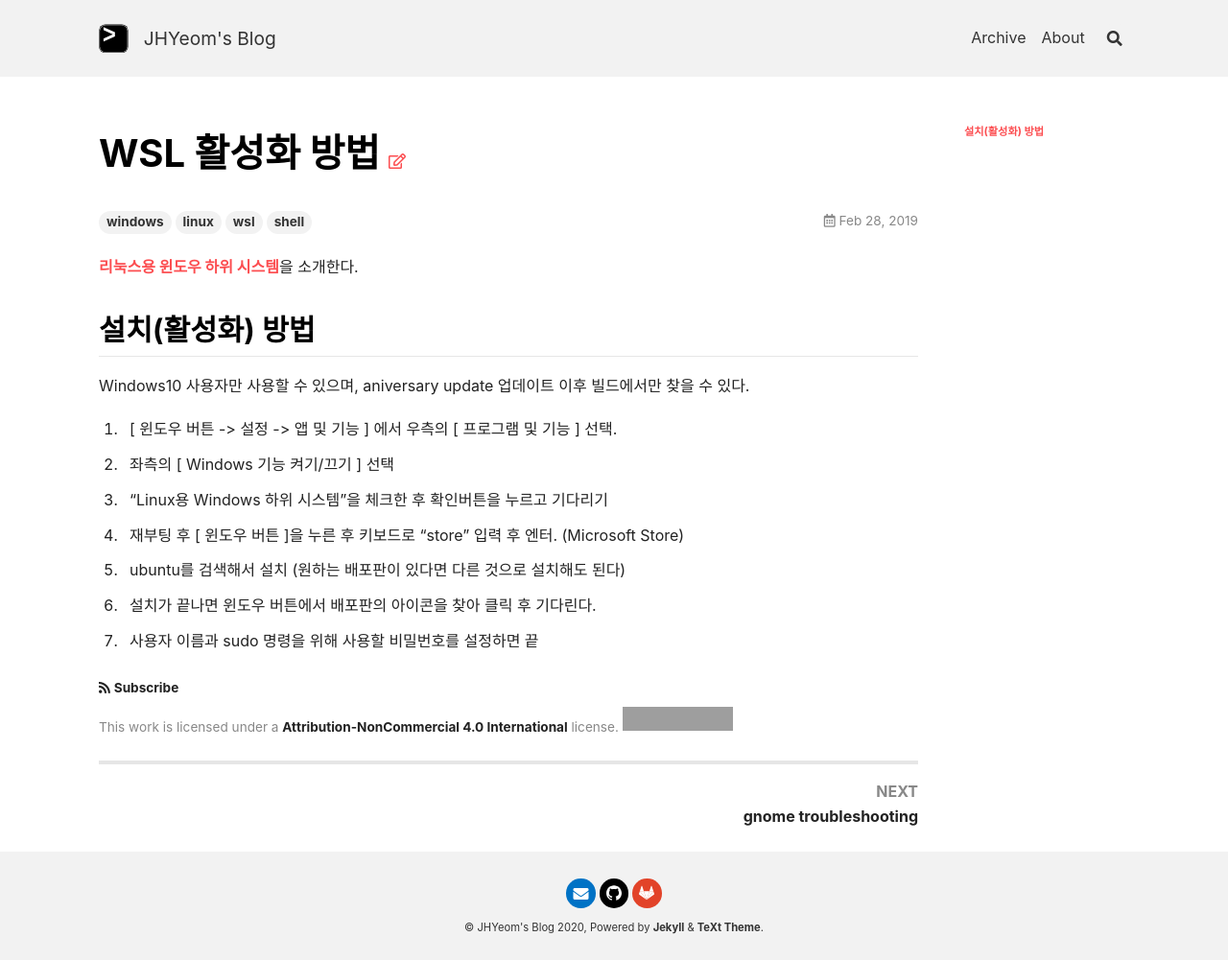
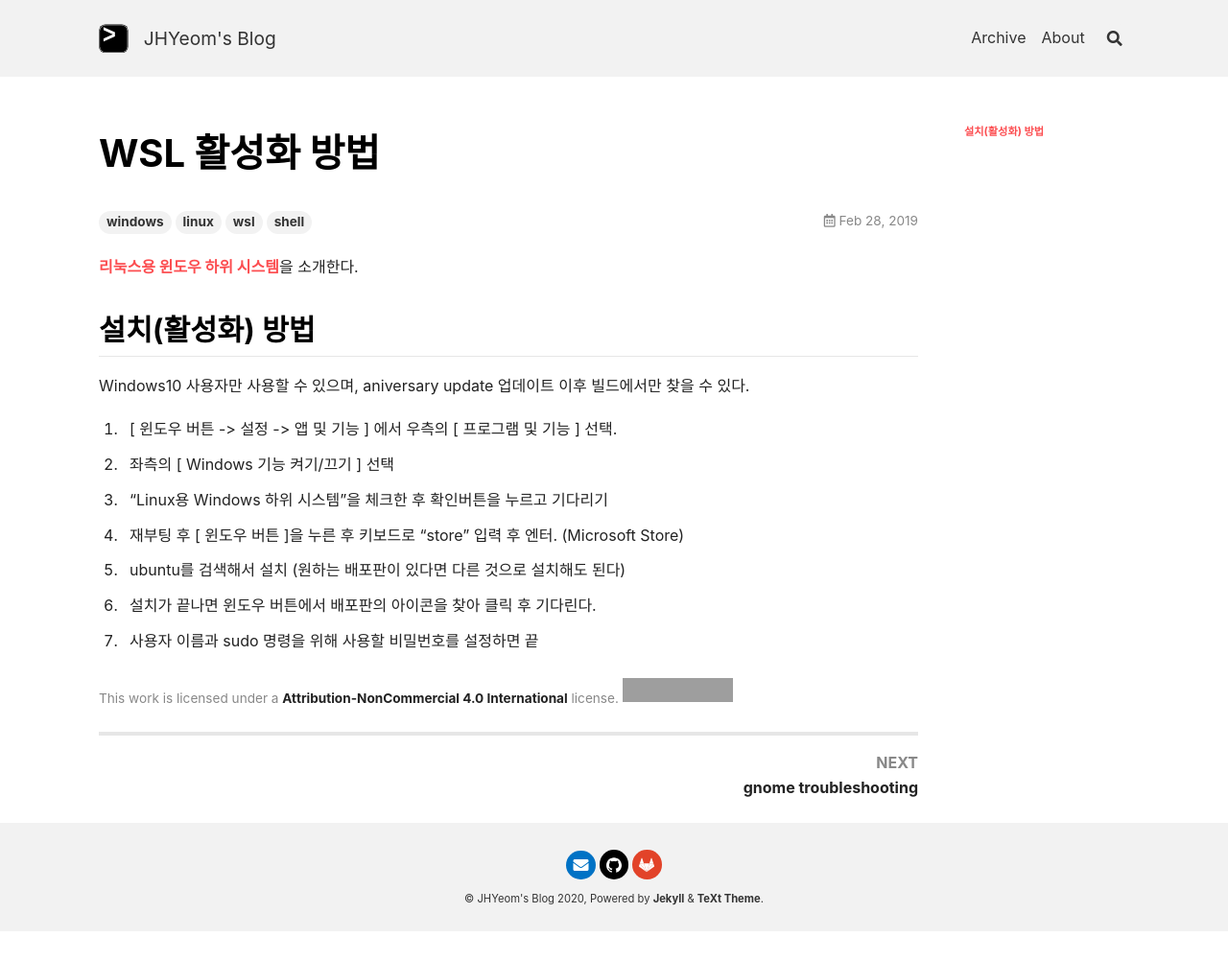
Before and after one commit to zhixian001/zhixian001.github.io, a Jekyll site: the page built from _posts/2019-02-28-WSL.md, in a window 1280 px wide. Shown: the whole page at 96% size. Built offline with Jekyll 4.4.1, drawn with Linux system fonts in a browser that asks for light colours; nearby versions of some CDN libraries; after the commit the page ends 971 px from its top, so only the background shows below that; grey boxes are pictures that could not be loaded.

```diff
--- a/_config.yml
+++ b/_config.yml
@@ -114,11 +114,11 @@ sharing:
 ## => Comments
 ##############################
 comments:
-  provider: false # false (default), "disqus", "gitalk", "valine", "custom"
+  provider: "disqus" # false (default), "disqus", "gitalk", "valine", "custom"
 
   ## Disqus
   disqus:
-    shortname: # the Disqus shortname for the site
+    shortname: "blog-jhyeom-com"
 
   ## Gitalk
   # please refer to https://github.com/gitalk/gitalk for more info.
@@ -207,8 +207,8 @@ defaults:
       license: true
       aside:
         toc: true
-      show_edit_on_github: true
-      show_subscribe: true
+      show_edit_on_github: false
+      show_subscribe: false
       pageview: true
 
 
```
